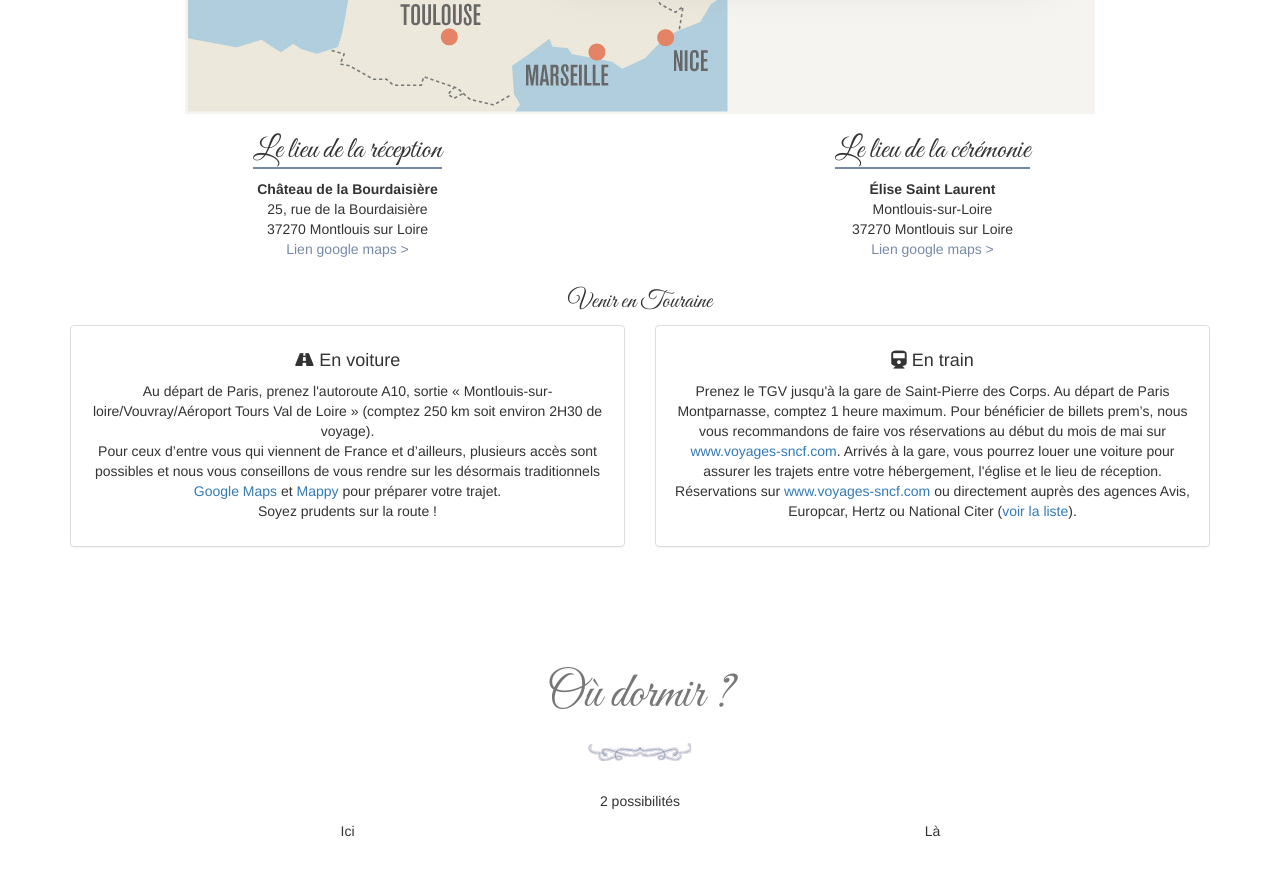
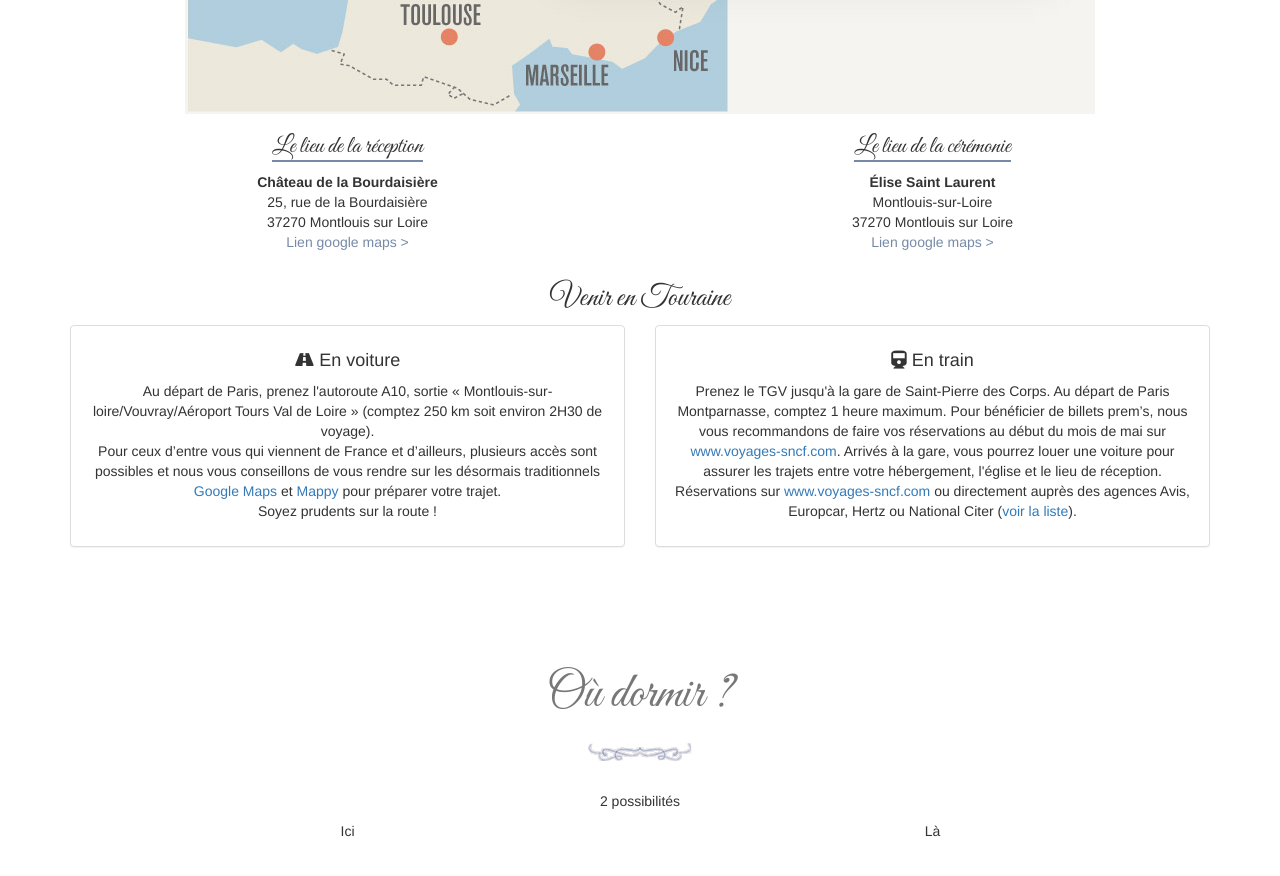
Before and after one commit to juuuuuu/wedding, a plain HTML site: page index.html in a window 1280 px wide. Shown: the part 1800-2676 px from the top of the page. Drawn offline with Linux system fonts and the light colour scheme.

Commit message:
Updated Hn tags

```diff
--- a/css/main.css
+++ b/css/main.css
@@ -50,12 +50,12 @@ section h1 {
 
 section h2 {
     font-family: 'Great Vibes', cursive;
-    border-bottom: 2px solid #768aa7;
-    display: inline-block;
 }
 
 section h3 {
     font-family: 'Great Vibes', cursive;
+    border-bottom: 2px solid #768aa7;
+    display: inline-block;
 }
 
 section h4 {
--- a/index.html
+++ b/index.html
@@ -103,7 +103,7 @@
                     <img src="images/france_map.jpg" alt="" />
                 </div>
                 <div class="col-lg-6">
-                    <h2>Le lieu de la réception</h2>
+                    <h3>Le lieu de la réception</h3>
                     <p>
                         <strong>Château de la Bourdaisière</strong><br>
                         25, rue de la Bourdaisière<br>
@@ -112,7 +112,7 @@
                     </p>
                 </div>
                 <div class="col-lg-6">
-                    <h2>Le lieu de la cérémonie</h2>
+                    <h3>Le lieu de la cérémonie</h3>
                     <p>
                         <strong>Élise Saint Laurent </strong><br />
                         Montlouis-sur-Loire<br />
@@ -121,7 +121,7 @@
                     </p>
                 </div>
                 <div class="col-lg-12">
-                    <h3>Venir en Touraine</h3>
+                    <h2>Venir en Touraine</h2>
                 </div>
                 <div class="col-lg-6">
                     <div class="panel panel-default">
```
Also changed, not shown: images/room_bourdaisiere.jpg (added).
